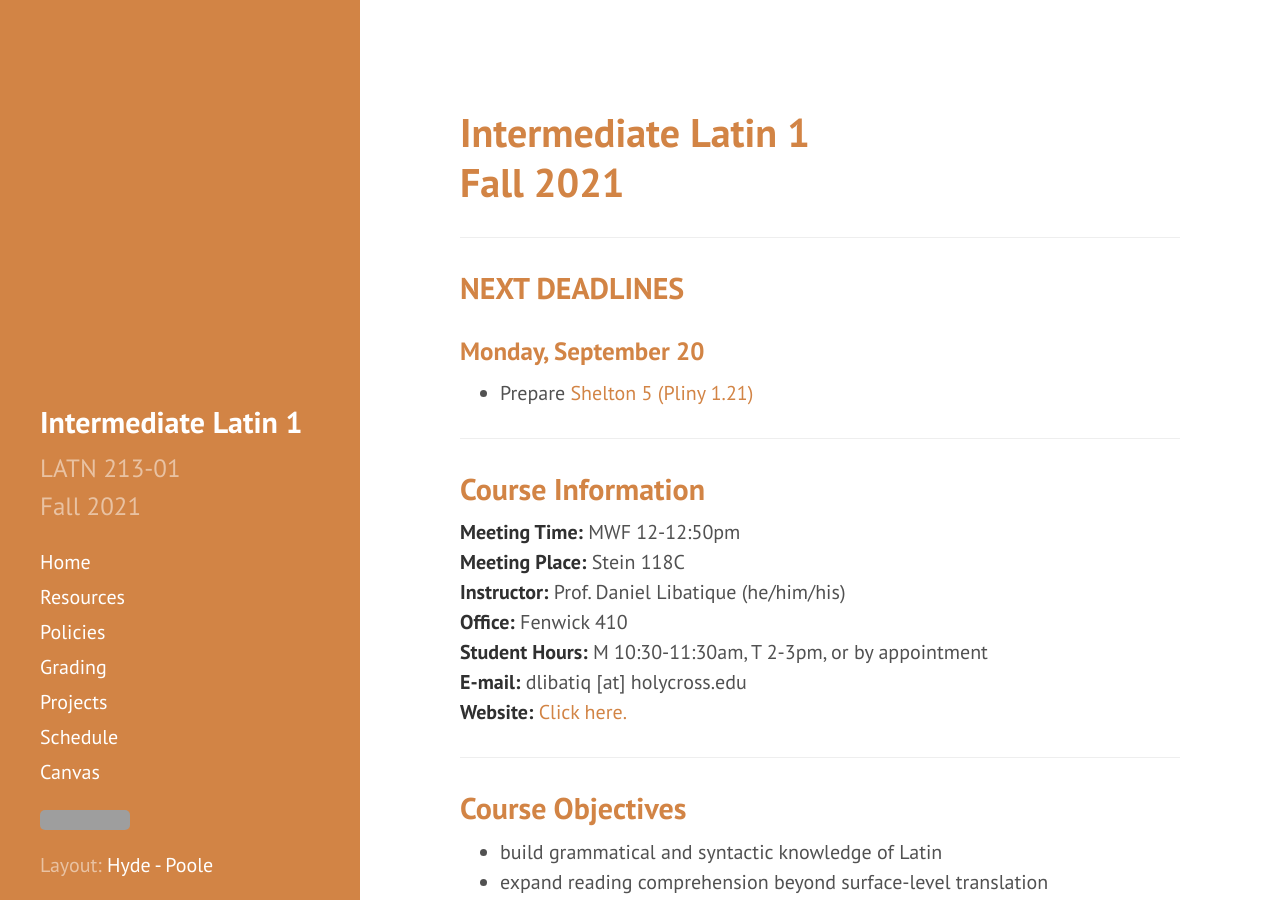
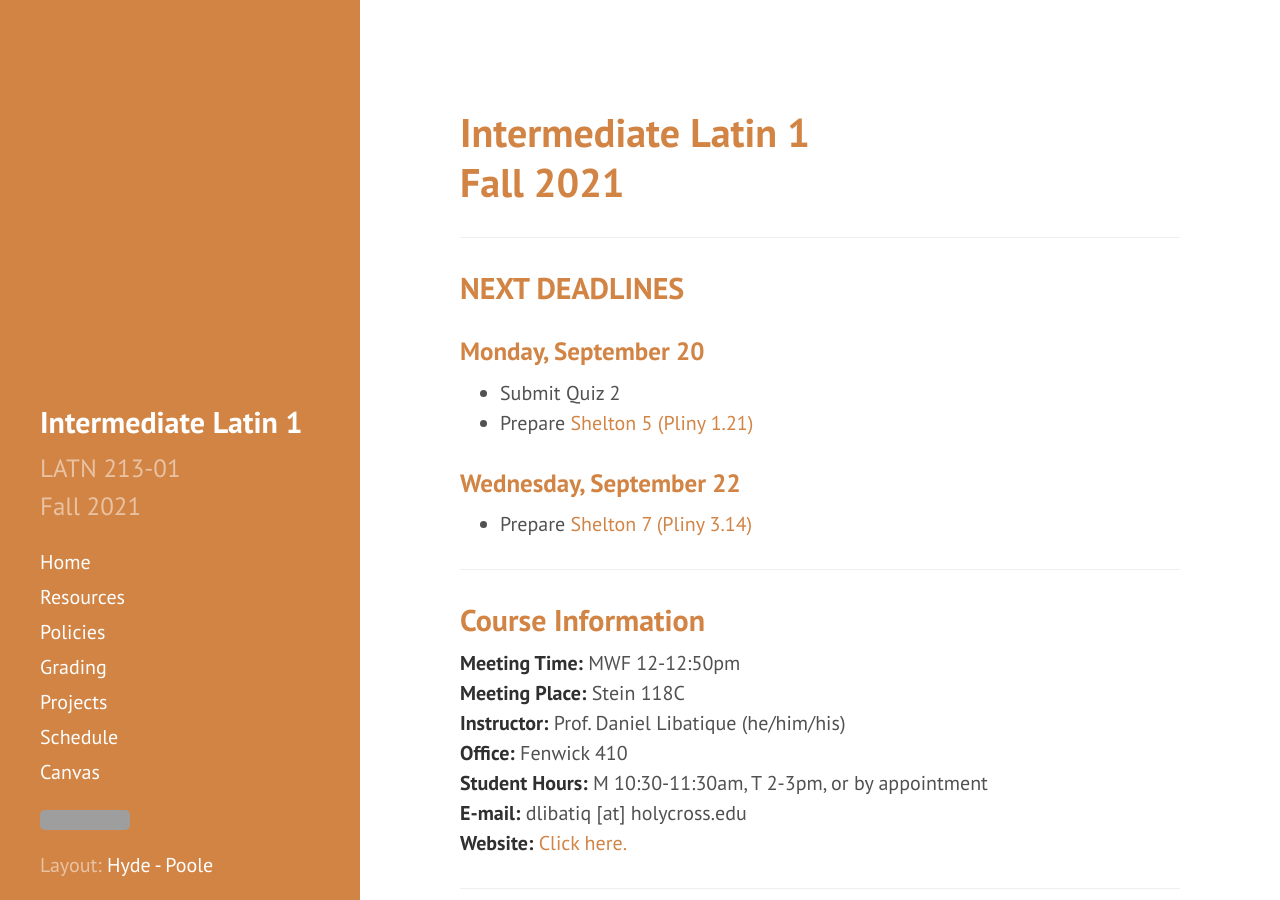
Before and after one commit to DLibatique/LATN213-F21, a Jekyll site: the page built from _pages/index.md, in a window 1280 px wide and 900 px high. Built offline with Jekyll 4.4.1, drawn with Linux system fonts in a browser that asks for light colours; grey boxes are pictures that could not be loaded.

Commit message:
added shelton 7

```diff
--- a/_pages/index.md
+++ b/_pages/index.md
@@ -11,7 +11,11 @@ permalink: /
 ## NEXT DEADLINES
 
 ### Monday, September 20
+* Submit Quiz 2
 * Prepare [Shelton 5 (Pliny 1.21)](https://drive.google.com/file/d/15_BHZ5p22ppO-DULOojMvl3eOb54rSaQ/view?usp=sharing)
+
+### Wednesday, September 22
+* Prepare [Shelton 7 (Pliny 3.14)](https://drive.google.com/file/d/18APXMFbsT9oFaFry0XRT0x5uX-5x7BrW/view?usp=sharing)
 
 ***
 
```
Also changed, not shown: _pages/schedule.md (+1 -0 lines).
